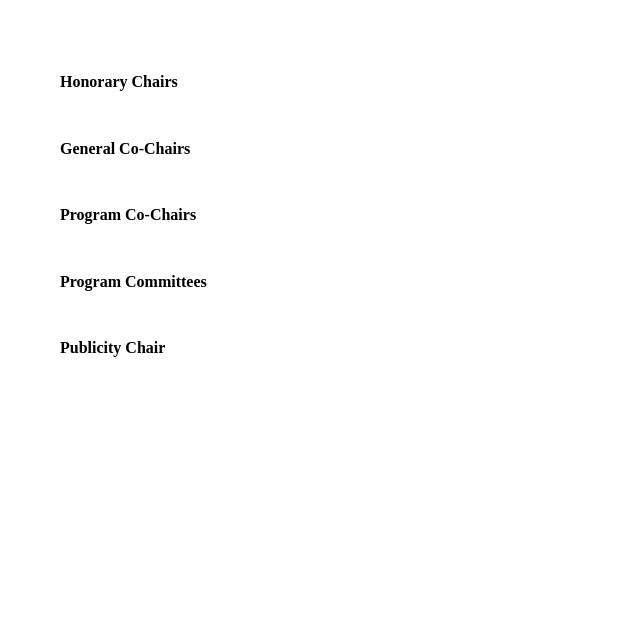
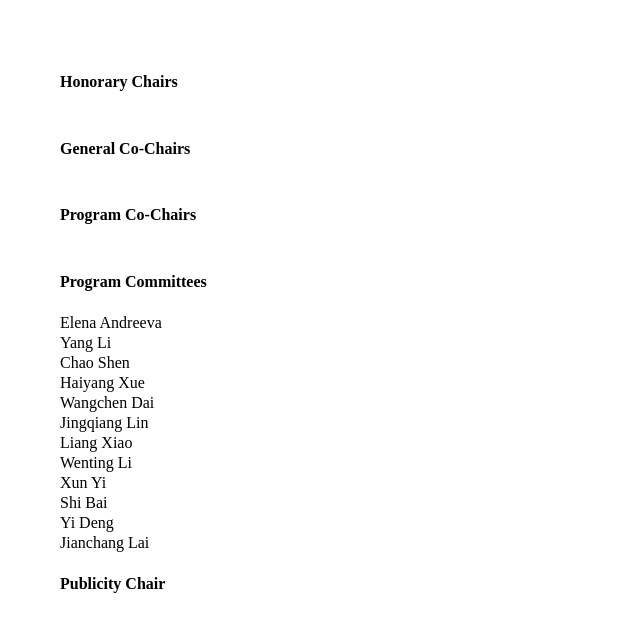
Before and after one commit to Inscrypt2023/Inscrypt2023.github.io, a plain HTML site: page committees.html in a window 1280 px wide. Shown: the whole page, without its empty margins (0-640 px from the left). Drawn offline with Linux system fonts and the light colour scheme.

Commit message:
Update committees.html

```diff
--- a/committees.html
+++ b/committees.html
@@ -65,10 +65,53 @@
 						<h4><strong>Program Committees</strong></h4>
 					</td>
 				</tr>
-				<tr>
-					<td class = 'tdName'></td>
-					<td class = 'tdUniversity'></td>
-				</tr>
+				<td class = 'tdName'>Elena  Andreeva</td>
+<td class = 'tdUniversity'></td>
+</tr>
+<tr>
+<td class = 'tdName'>Yang  Li</td>
+<td class = 'tdUniversity'></td>
+</tr>
+<tr>
+<td class = 'tdName'>Chao  Shen</td>
+<td class = 'tdUniversity'></td>
+</tr>
+<tr>
+<td class = 'tdName'>Haiyang  Xue</td>
+<td class = 'tdUniversity'></td>
+</tr>
+<tr>
+<td class = 'tdName'>Wangchen  Dai</td>
+<td class = 'tdUniversity'></td>
+</tr>
+<tr>
+<td class = 'tdName'>Jingqiang  Lin</td>
+<td class = 'tdUniversity'></td>
+</tr>
+<tr>
+<td class = 'tdName'>Liang  Xiao</td>
+<td class = 'tdUniversity'></td>
+</tr>
+<tr>
+<td class = 'tdName'>Wenting  Li</td>
+<td class = 'tdUniversity'></td>
+</tr>
+<tr>
+<td class = 'tdName'>Xun  Yi</td>
+<td class = 'tdUniversity'></td>
+</tr>
+<tr>
+<td class = 'tdName'>Shi  Bai</td>
+<td class = 'tdUniversity'></td>
+</tr>
+<tr>
+<td class = 'tdName'>Yi  Deng</td>
+<td class = 'tdUniversity'></td>
+</tr>
+<tr>
+<td class = 'tdName'>Jianchang  Lai</td>
+<td class = 'tdUniversity'></td>
+</tr>
 
 				<tr>
 					<td colspan="2" class = 'tdName'>
```
